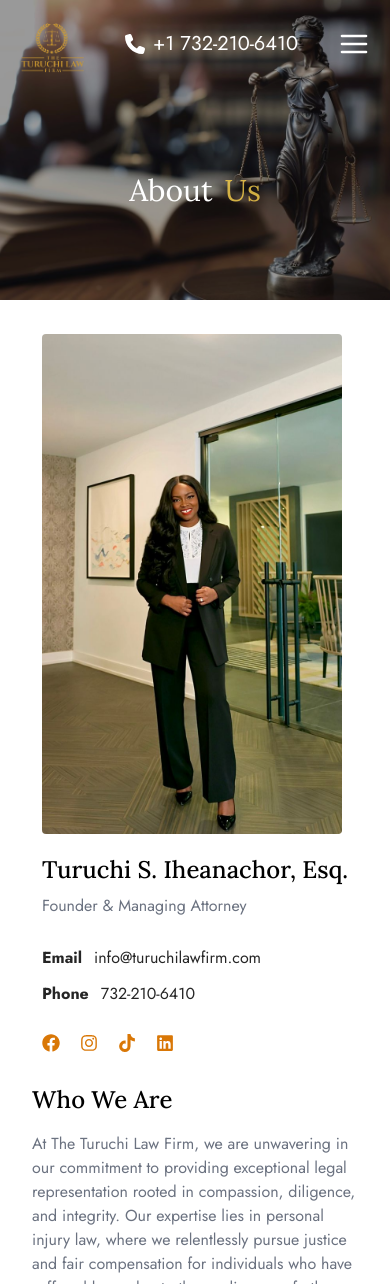
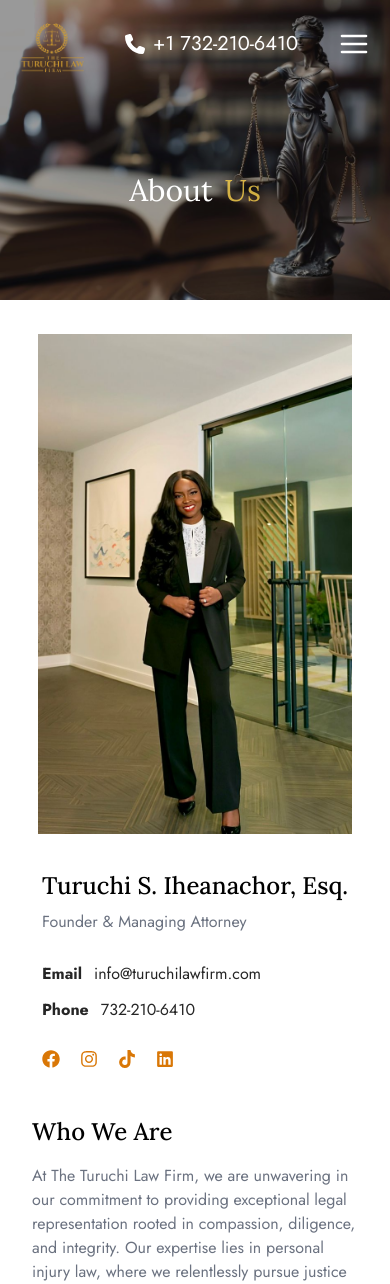
Before and after one commit to mhista/ttlFirm, a Next.js app in the folder ttlfirm/: page /about in a window 390 px wide. Shown: the top 1284 px of the page. Built offline with nearby package versions, Linux system fonts and the light colour scheme.

Commit message:
error correction

```diff
--- a/ttlfirm/components/pages/profile/imageSection.jsx
+++ b/ttlfirm/components/pages/profile/imageSection.jsx
@@ -5,14 +5,14 @@
     return (
         <div className="z-[60] ">
         <img
-          className="rounded relative  w-[300px]  h-[500px] sm:w-[450px] sm:h-[660px] md:w-[260px]  md:h-[380px]  lg:w-[700px] lg:h-[730px] object-cover z-[60]"
+          className="rounded relative  w-full h-[500px]  sm:h-[660px] md:w-[290px]  md:h-[380px]  lg:w-[700px] lg:h-[730px] object-cover z-[60] px-6 sm:px-0"
           src={image}
           width={300}
           height={250}
           alt="law"
         />
         {/* name and profession */}
-        <div className="flex flex-col gap-7 mt-5">
+        <div className="flex flex-col gap-7 mt-5 px-7 py-4 sm:p-0">
           <div className="flex flex-col gap-2">
             <h1 className="font-lora text-2xl font-medium">Turuchi S. Iheanachor, Esq.</h1>
             <h5 className="text-gray-500">Founder & Managing Attorney</h5>
```
